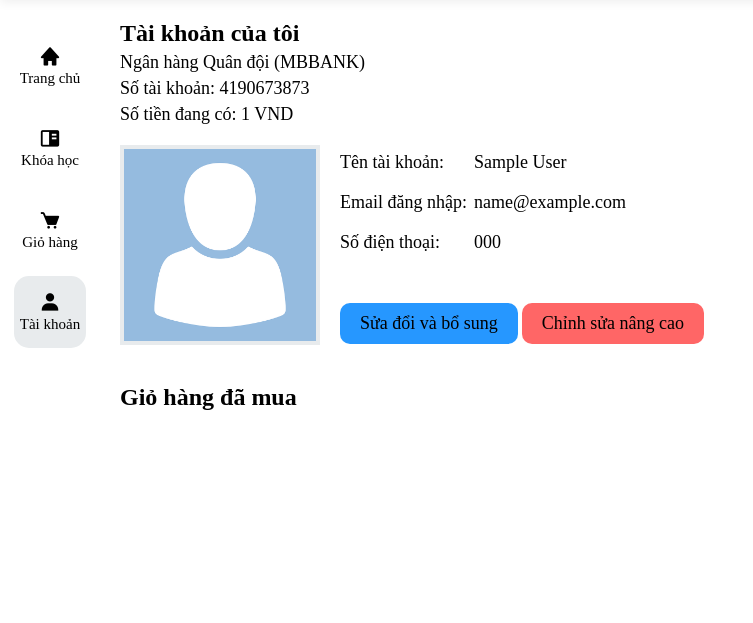
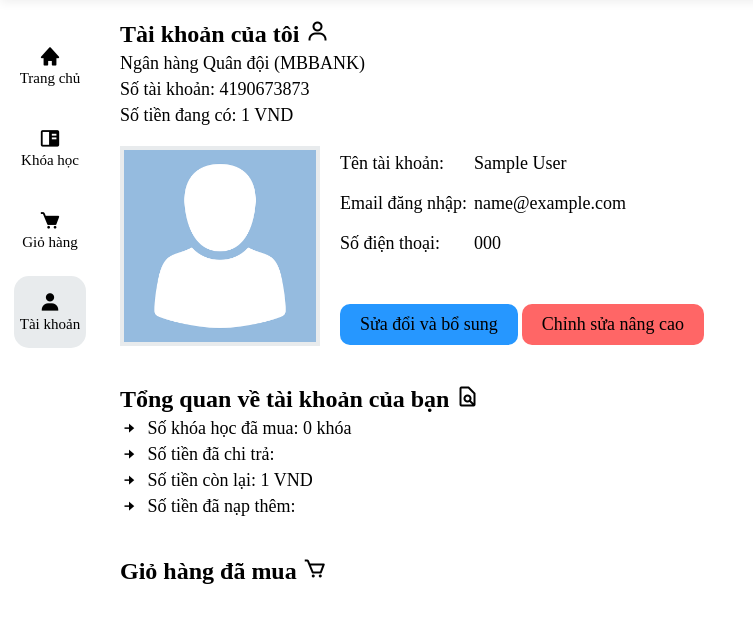
Before and after one commit to PhamTienThanhCong/website_buy_sell_coursera, a PHP site: page /my_account.php in a window 1280 px wide. Shown: the part 60-683 px from the top of the page, without its empty margins (0-753 px from the left). Run offline with PHP 8.4, Linux system fonts and the light colour scheme; the visitor is signed in with stand-in values (Sample User, id 1); data comes from the database, SQL or seed files in the repository; tables that the repository leaves empty or names only in its code hold one stand-in row (values such as "Sample post").

Commit message:
user is done

```diff
--- a/my_account.php
+++ b/my_account.php
@@ -19,6 +19,34 @@
             }
         }
     }
+
+    $sql = "SELECT
+                course.id_course,
+                course.name_course,
+                course.author,
+                course.image_course,
+                course.price,
+                oder.creat_at,
+                oder.rate,
+                oder.history_lesson
+            FROM
+                course
+            INNER JOIN oder ON oder.id_course = course.id_course
+            WHERE
+                oder.id_user = '$id_user'";
+
+    $all_courses = mysqli_query($connection, $sql);
+
+    $sql = "SELECT
+                COUNT(*) as total_buy,
+                SUM(course.price) as total_price
+            FROM
+                oder
+            INNER JOIN course ON course.id_course = oder.id_course
+            WHERE
+                id_user = '$id_user'";
+    $total = mysqli_query($connection, $sql);
+    $total = mysqli_fetch_array($total);
 ?>
 <!DOCTYPE html>
 <html lang="en">
@@ -80,7 +108,7 @@
     .input-replace{
         border-bottom: 1px solid #d3d9de;
     }
-    .btn{
+    .btn,.btn-rate{
         outline: none;
         border: none;
         padding: 10px 20px;
@@ -89,6 +117,17 @@
         border-radius: 10px;
         transition: all 0.5s;
         cursor: pointer;
+    }
+    a{
+        text-decoration: none;
+        color: black;
+    }
+    .btn-rate{
+        padding: 5px 10px;
+        background-color: #758bbc;
+    }
+    .btn-rate:hover{
+        background-color: #2697ff;
     }
     .btn:hover{
         transform: scale(0.95);
@@ -103,7 +142,7 @@
     #my-password{
         /* transform: translateY(-170px); */
         /* margin-left: 50px; */
-        width: 500px;
+        width: 490px;
         height: 200px;
         display: inline-block;
         display: none;
@@ -116,11 +155,49 @@
         width: calc(100% - 150px);
         margin-top: 40px;
     }
+    .course{
+        margin-top: 20px;
+    }
+    .img-course{
+        display: inline-block;
+        width: 340px;
+        height: 190px;
+    }
+    .img-course img{
+        width: 100%;
+        height: 100%;
+        object-fit: cover;
+        object-position: center;
+    }
+    .in4-course{
+        display: inline-block;
+        width: 500px;
+        margin-left: 15px;
+    }
+    .in4-course p{
+        font-size: 18px;
+        margin-top: 4px;
+    }
+    .rate-vote{
+        margin-top: -5px;
+        transform: translateY(-8px)
+    }
+    p i {
+        transform: translateY(2px);
+        margin-right: 5px;
+    }
+    .your-cart p{
+        font-size: 18px;
+        margin-top: 4px;
+    }
 </style>
 <body>
     <?php require "./default/header.php"; ?>
     <div class=content>
-        <h2 >Tài khoản của tôi </h2>
+        <h2 >
+            Tài khoản của tôi
+            <i class='bx bx-user'></i>
+        </h2>
         <p class="money-style">Ngân hàng Quân đội (MBBANK)</p>
         <p class="money-style" id = "stk">
             Số tài khoản:
@@ -165,9 +242,83 @@
             <input class="input-in4 input-replace" type="number" name="money" value="<?php echo $_SESSION['money']?>">
             <button class="btn btn-danger">Lưu Thông tin lại</button>
         </form>
+
+        <div class="your-cart">
+            <h2>
+                Tổng quan về tài khoản của bạn
+                <i class='bx bx-file-find'></i>
+            </h2>
+            <p>
+                <i class='bx bxs-right-arrow-alt'></i>
+                Số khóa học đã mua: <?php echo $total['total_buy']?> khóa
+            </p>
+            <p>
+                <i class='bx bxs-right-arrow-alt'></i>
+                Số tiền đã chi trả: <?php echo currency_format($total['total_price'])?>
+            </p>
+            <p>
+                <i class='bx bxs-right-arrow-alt'></i>
+                Số tiền còn lại: <?php echo currency_format($_SESSION['money'])?>
+            </p>
+            <p>
+                <i class='bx bxs-right-arrow-alt'></i>
+                Số tiền đã nạp thêm:
+                <?php
+                    if($_SESSION['money'] > 12000000 - $total['total_price']){
+                        echo currency_format($_SESSION['money'] - (12000000 - $total['total_price']));
+                    }else{
+                        0;
+                    }
+                ?>
+            </p>
+        </div>
         <div class = "your-cart">
-            <h2>Giỏ hàng đã mua</h2>
+            <h2>
+                Giỏ hàng đã mua
+                <i class='bx bx-cart'></i>
+            </h2>
+            <?php foreach ($all_courses as $course) { ?>
+                <div class = "course">
+                    <div class="img-course">
+                        <img src="./public/images/upload/<?php echo $course['image_course']?>" alt="">
+                    </div>
+                    <div class = "in4-course">
+                        <a href="./my_course_view_lesson.php?idcourse=<?php echo $course['id_course'] ?>">
+                            <h2>Tên: <?php echo $course['name_course']?></h2>
+                        </a>
+                        <p>
+                            <i class='bx bx-user-check'></i>
+                            Tác Giả: <?php echo $course['author']?>
+                        </p>
+                        <p>
+                            <i class='bx bx-credit-card-front'></i>
+                            Giá Tiền: <?php echo currency_format($course['price'])?>
+                        </p>
+                        <p>
+                            <i class='bx bx-time-five'></i>
+                            Thời gian mua:
+                            <?php echo date("H:i:s - d/m/Y", strtotime($course['creat_at']))?>
+                        </p>
+                        <p>
+                            <i class='bx bx-book-content'></i>
+                            Đã học: <?php echo $course['history_lesson']?>
+                            Bài
+                        </p>
+                        <p>
+                            <i class='bx bx-star'></i>
+                            Xếp hạng: <?php echo $course['rate']?>
+                        </p>
+                        <br>
+                        <p class="rate-vote">
+                            <a class="btn-rate" href="./view_course.php?id=<?php echo $course['id_course'] ?>">
+                                Đánh giá hoặc đánh giá lại
+                            </a>
+                        </p>
+                    </div>
+                </div>
+            <?php } ?>
         </div>
+
     </div>
     <div class="tab-right"></div>
     </div>
```
